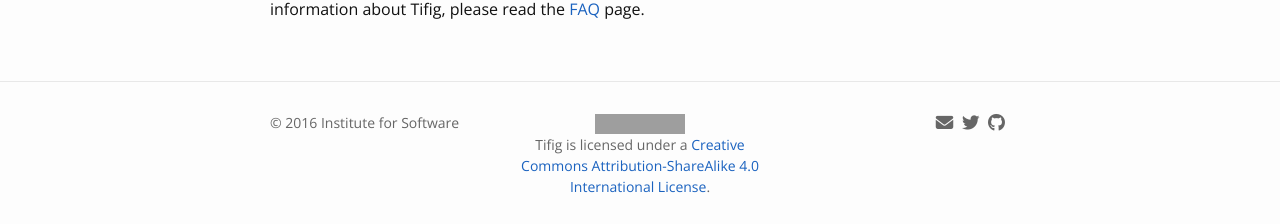
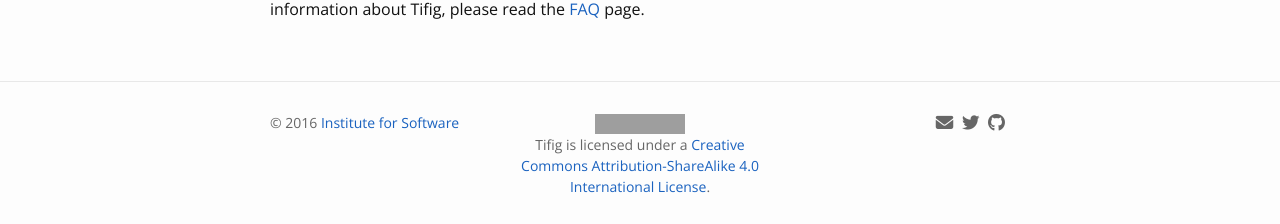
Before and after one commit to paulvi/tifig.net, a Jekyll site: the page built from index.html, in a window 1280 px wide. Shown: the part 1076-1300 px from the top of the page. Built offline with Jekyll 4.4.1, drawn with Linux system fonts in a browser that asks for light colours; nearby versions of some CDN libraries; grey boxes are pictures that could not be loaded.

Commit message:
added link to IFS

```diff
--- a/_includes/footer.html
+++ b/_includes/footer.html
@@ -1,6 +1,6 @@
 <footer class="site-footer">
   <div class="footer-wrapper">
-    <div class="footer-copyright">&copy; 2016 Institute for Software</div>
+    <div class="footer-copyright">&copy; 2016 <a href="http://ifs.hsr.ch/">Institute for Software</a></div>
 
     <div class="footer-license">
 <a rel="license" href="http://creativecommons.org/licenses/by-sa/4.0/"><img alt="Creative Commons License" style="border-width:0" src="https://i.creativecommons.org/l/by-sa/4.0/88x31.png" /></a><br /><span xmlns:dct="http://purl.org/dc/terms/" property="dct:title">Tifig</span> is licensed under a <a rel="license" href="http://creativecommons.org/licenses/by-sa/4.0/">Creative Commons Attribution-ShareAlike 4.0 International License</a>.
```
